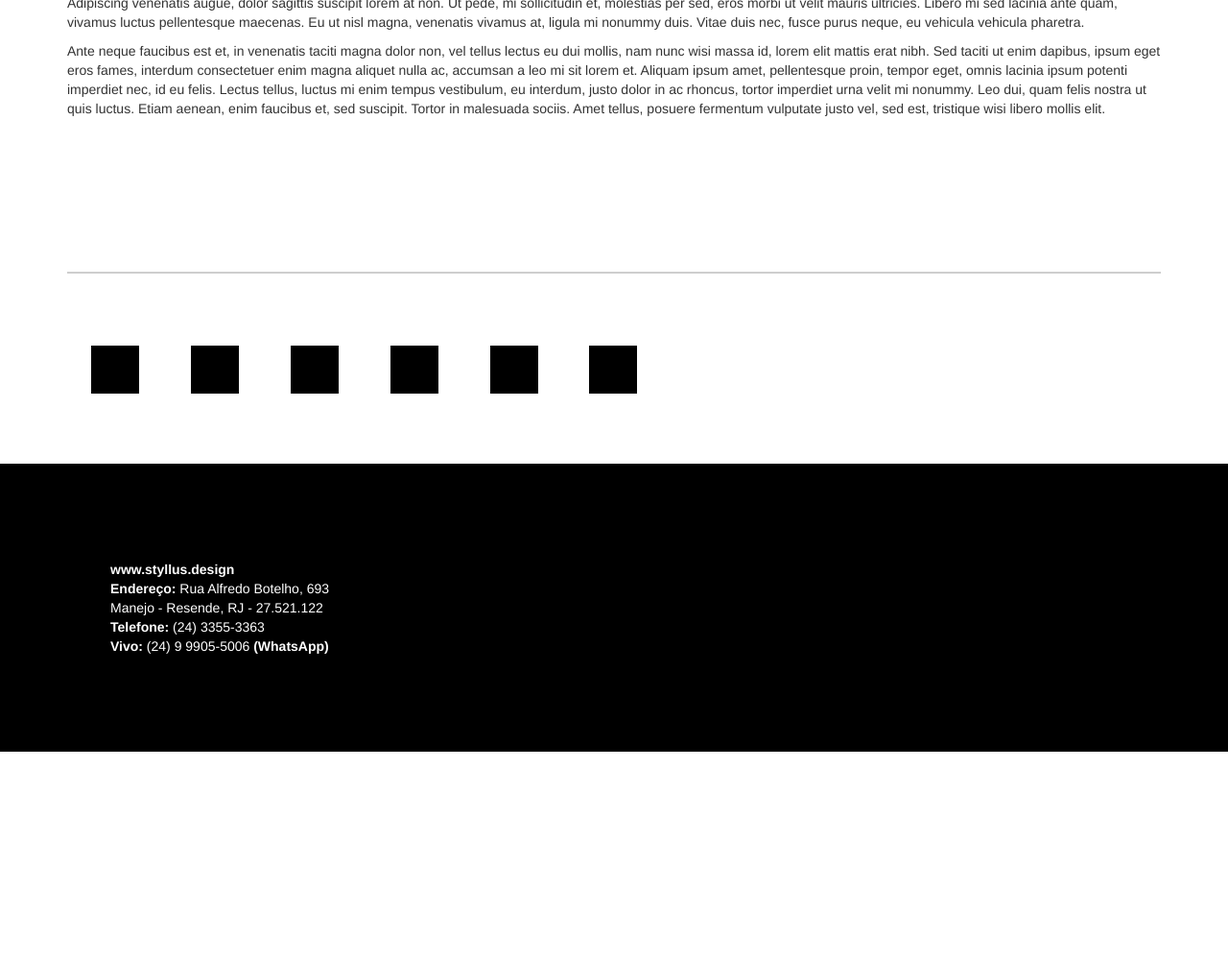
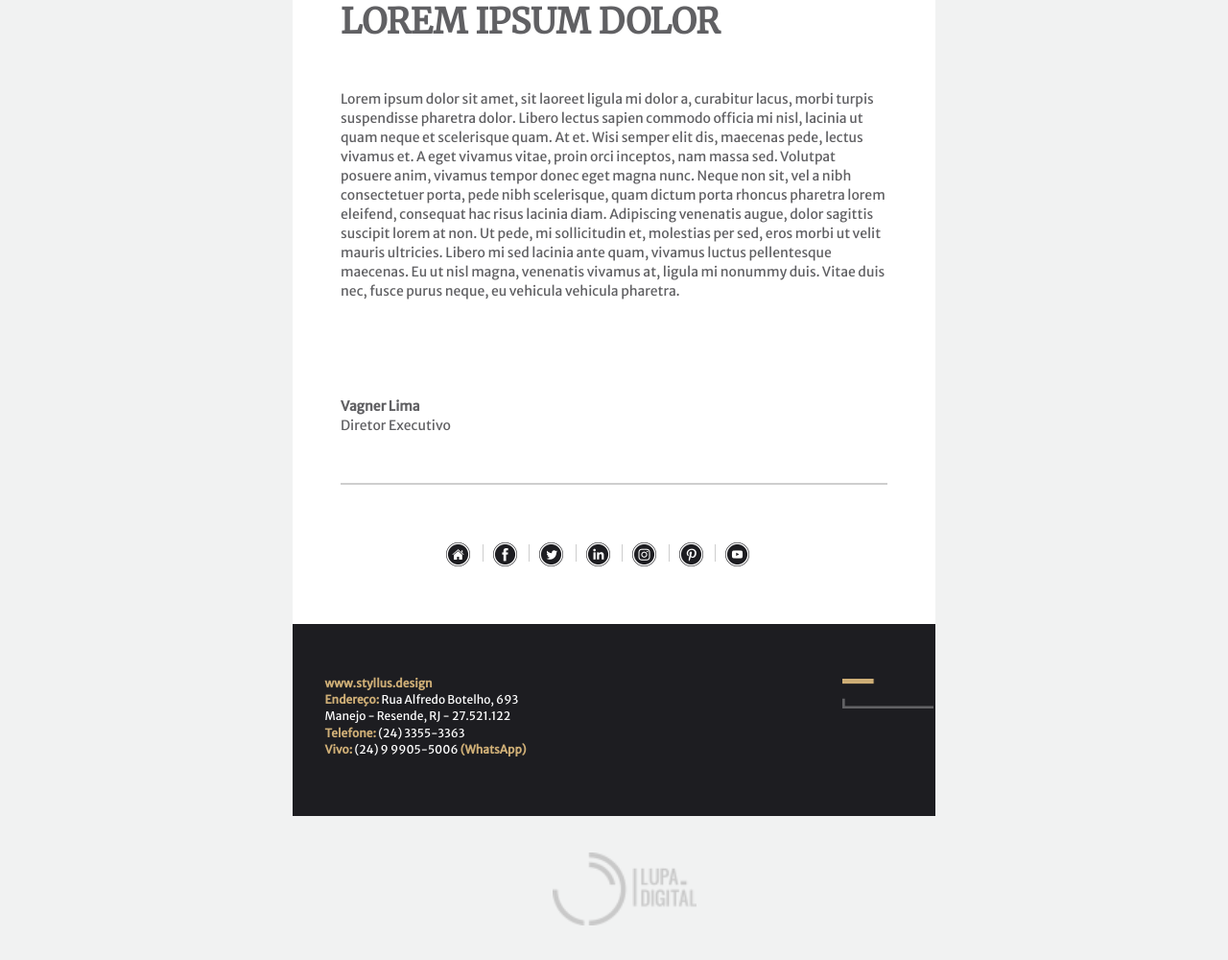
Before and after one commit to xtremepg/styllus, a plain HTML site: page email/index.html in a window 1280 px wide. Shown: the part 317-1317 px from the top of the page at 96% size. Drawn offline with nearby package versions, Linux system fonts and the light colour scheme.

Commit message:
Primeira versao do email

```diff
--- a/email/assets/css/style.css
+++ b/email/assets/css/style.css
@@ -1,40 +1,98 @@
+@import url('https://fonts.googleapis.com/css?family=Merriweather');
+@import url('https://fonts.googleapis.com/css?family=Merriweather+Sans');
+
+body {
+  font-family: 'Merriweather Sans', sans-serif;
+  background-color: #f1f2f2;
+}
+
+h1 {
+  font-family: 'Merriweather', serif;
+  font-weight: bold;
+}
+
+.body-email {
+  background-color: #fff;
+  padding: 50px;
+  padding-bottom: 0px;
+}
+
+.container {
+  margin-top: 50px;
+  width: 700px;
+}
+
 .top {
   height: 200px;
-  background-color: #000;
+  background-color: #1d1d21;
+}
+
+.top img {
+  padding-top: 7%;
+  padding-left: 25%;
 }
 
 .message {
   min-height: 400px;
-  padding-top: 50px;
   font-size: 14px;
+  color: #606063;
+}
+
+.signature {
+  margin-top: 100px;
+  margin-bottom: 50px;
 }
 
 .social {
-  min-height: 200px;
   border-top: 2px solid #cecece;
   padding-top: 50px;
+  padding-left: 100px;
+  padding-bottom: 50px;
 }
 
 .social-box {
   display: inline-block;
-  background-color: #000;
-  width: 50px;
-  height: 50px;
-  margin: 25px;
+  margin: 10px;
 }
 
 .address {
-  padding: 100px;
-  background-color: #000;
-  min-height: 300px;
+  background-color: #1d1d21;
+  min-height: 200px;
   color: #fff;
-  font-size: 14px;
+  font-size: 12px;
+}
+
+.address-text {
+  height: 200px;
+  padding-top: 8%;
+  padding-left: 5%;
+}
+
+.indice {
+  height: 200px;
+}
+
+.indice img {
+  width: 95px;
+  padding-top: 70%
 }
 
 .footer {
-  min-height: 200px;
+  min-height: 150px;
+}
+
+.footer-img {
+  width: 150px;
+  margin-top: 3%;
+  margin-left: 45%;
 }
 
 .hilight {
+  color: #ceae76;
   font-weight: bold;
 }
+
+.separator {
+  height: 5px;
+  border-right: 1px solid #cecece;
+}
--- a/email/index.html
+++ b/email/index.html
@@ -11,40 +11,86 @@
   </head>
   <body>
 
-    <div class="top"></div>
-
     <div class="container">
 
+      <div class="top">
+        <img src="assets/img/styllus-logo-moveis-planejados.png"/>
+      </div>
+
+        <div class="body-email">
+
           <div class="message">
+
+            <h1>LOREM IPSUM DOLOR</h1>
+
+            <br />
+            <br />
+
             <p> Lorem ipsum dolor sit amet, sit laoreet ligula mi dolor a, curabitur lacus, morbi turpis suspendisse pharetra dolor. Libero lectus sapien commodo officia mi nisl, lacinia ut quam neque et scelerisque quam. At et. Wisi semper elit dis, maecenas pede, lectus vivamus et. A eget vivamus vitae, proin orci inceptos, nam massa sed. Volutpat posuere anim, vivamus tempor donec eget magna nunc. Neque non sit, vel a nibh consectetuer porta, pede nibh scelerisque, quam dictum porta rhoncus pharetra lorem eleifend, consequat hac risus lacinia diam. Adipiscing venenatis augue, dolor sagittis suscipit lorem at non. Ut pede, mi sollicitudin et, molestias per sed, eros morbi ut velit mauris ultricies. Libero mi sed lacinia ante quam, vivamus luctus pellentesque maecenas. Eu ut nisl magna, venenatis vivamus at, ligula mi nonummy duis. Vitae duis nec, fusce purus neque, eu vehicula vehicula pharetra.
             </p>
-        <p> Ante neque faucibus est et, in venenatis taciti magna dolor non, vel tellus lectus eu dui mollis, nam nunc wisi massa id, lorem elit mattis erat nibh. Sed taciti ut enim dapibus, ipsum eget eros fames, interdum consectetuer enim magna aliquet nulla ac, accumsan a leo mi sit lorem et. Aliquam ipsum amet, pellentesque proin, tempor eget, omnis lacinia ipsum potenti imperdiet nec, id eu felis. Lectus tellus, luctus mi enim tempus vestibulum, eu interdum, justo dolor in ac rhoncus, tortor imperdiet urna velit mi nonummy. Leo dui, quam felis nostra ut quis luctus. Etiam aenean, enim faucibus et, sed suscipit. Tortor in malesuada sociis. Amet tellus, posuere fermentum vulputate justo vel, sed est, tristique wisi libero mollis elit.
-        </p>
-      </div>
 
-      <div class="social">
-        <div class="social-box"></div>
-        <div class="social-box"></div>
-        <div class="social-box"></div>
-        <div class="social-box"></div>
-        <div class="social-box"></div>
-        <div class="social-box"></div>
+            <div class="signature">
+              <span><strong>Vagner Lima</strong></span>
+              <br />
+              <span>Diretor Executivo</span>
             </div>
 
           </div>
 
+          <div class="social">
+            <div class="social-box">
+              <a href="#"><img src="assets/img/icones/site-www-styllus-design.png"/></a>
+            </div>
+            <span class="separator"></span>
+            <div class="social-box">
+              <a href="#"><img src="assets/img/icones/facebook-styllus-design.png"/></a>
+            </div>
+            <span class="separator"></span>
+            <div class="social-box">
+              <a href="#"><img src="assets/img/icones/twitter-styllus-design.png"/></a>
+            </div>
+            <span class="separator"></span>
+            <div class="social-box">
+              <a href="#"><img src="assets/img/icones/linkedin-styllus-moveis-planejados.png"/></a>
+            </div>
+            <span class="separator"></span>
+            <div class="social-box">
+              <a href="#"><img src="assets/img/icones/Instagram-styllus-moveis-planejados.png"/></a>
+            </div>
+            <span class="separator"></span>
+            <div class="social-box">
+              <a href="#"><img src="assets/img/icones/pinterest-styllus-moveis-planejados.png"/></a>
+            </div>
+            <span class="separator"></span>
+            <div class="social-box">
+              <a href="#"><img src="assets/img/icones/youtube-styllus-moveis-planejados.png"/></a>
+            </div>
+          </div>
+
+        </div>
+
+
       <div class="address">
-      <div class="col-lg-10">
+
+          <div class="col-lg-10 address-text">
             <span class="hilight">www.styllus.design</span><br />
             <span class="hilight">Endere&ccedil;o:</span> <span> Rua Alfredo Botelho, 693</span><br />
             <span>Manejo - Resende, RJ - 27.521.122</span><br />
             <span class="hilight">Telefone:</span><span> (24) 3355-3363 </span><br />
             <span class="hilight">Vivo:</span><span> (24) 9 9905-5006</span> <span class="hilight">(WhatsApp)</span>
           </div>
-      <div class="col-lg-2"></div>
+
+          <div class="col-lg-2 indice">
+            <img src="assets/img/indice-styllus-moveis-planejados.png"/>
           </div>
 
-    <div class="footer"></div>
+      </div>
+
+  </div>
+
+    <div class="footer">
+      <img class="footer-img" src="assets/img/logo-lupa-digital.png"/>
+    </div>
 
     <!-- jQuery library -->
     <script src="https://ajax.googleapis.com/ajax/libs/jquery/3.2.0/jquery.min.js"></script>
```
Also changed, not shown: email/assets/img/icones/Instagram-styllus-moveis-planejados.png (renamed from email/assets/img/Ícones/Instagram-styllus-moveis-planejados.png), email/assets/img/icones/facebook-styllus-design.png (renamed from email/assets/img/Ícones/facebook-styllus-design.png), email/assets/img/icones/linkedin-styllus-moveis-planejados.png (renamed from email/assets/img/Ícones/linkedin-styllus-moveis-planejados.png), email/assets/img/icones/pinterest-styllus-moveis-planejados.png (renamed from email/assets/img/Ícones/pinterest-styllus-moveis-planejados.png), email/assets/img/icones/site-www-styllus-design.png (renamed from email/assets/img/Ícones/site-www-styllus-design.png), email/assets/img/icones/twitter-styllus-design.png (renamed from email/assets/img/Ícones/twitter-styllus-design.png), email/assets/img/icones/youtube-styllus-moveis-planejados.png (renamed from email/assets/img/Ícones/youtube-styllus-moveis-planejados.png), 1 other file. Lines whose indentation alone changed are shown as unchanged.
